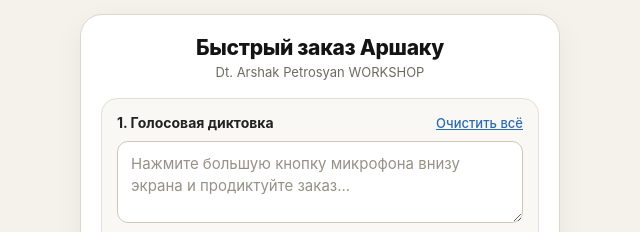
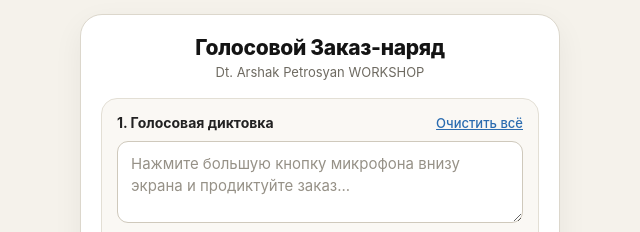
Before and after one commit to dtarshak3d-cloud/Zakaz, a plain HTML site: page index.html in a window 1280 px wide. Shown: the top 232 px of the page, 320-960 px from the left. Drawn offline with Linux system fonts and the light colour scheme.

Commit message:
Update index.html

```diff
--- a/index.html
+++ b/index.html
@@ -3,7 +3,7 @@
 <head>
   <meta charset="UTF-8">
   <meta name="viewport" content="width=device-width, initial-scale=1.0">
-  <title>Быстрый заказ Аршаку</title>
+  <title>Голосовой Заказ-наряд</title>
   <style>
     * { box-sizing: border-box; font-family: -apple-system, BlinkMacSystemFont, "Segoe UI", Roboto, sans-serif; }
     body { margin: 0; padding: 14px 14px 200px; background: #F5F2EB; color: #1A1A1A; min-height: 100vh; display: flex; justify-content: center; align-items: flex-start; }
@@ -35,7 +35,7 @@
 </head>
 <body>
   <div class="app">
-    <h1>Быстрый заказ Аршаку</h1>
+    <h1>Голосовой Заказ-наряд</h1>
     <div class="sub">Dt. Arshak Petrosyan WORKSHOP</div>
     <div class="card">
       <div class="card-head"><span>1. Голосовая диктовка</span><button type="button" class="clear-btn" id="clearBtn">Очистить всё</button></div>
```
